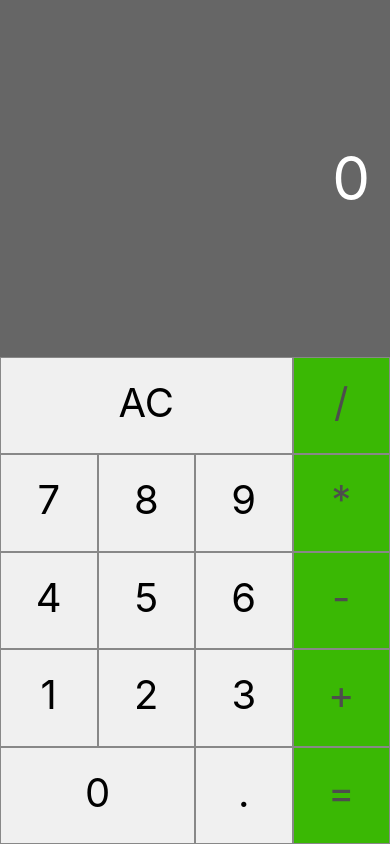
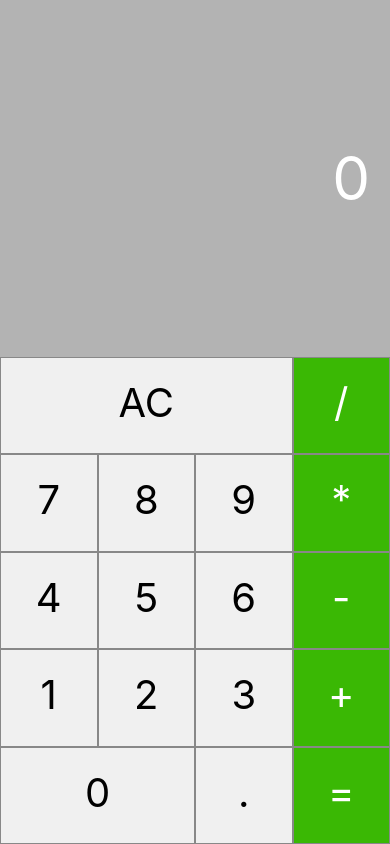
Before and after one commit to hirvin-faria/app_calculadora, a React Native app: screen / in a window 390 px wide. Built offline with nearby package versions, Linux system fonts and the light colour scheme.

Commit message:
Alterando cores da calculadora

```diff
--- a/src/components/Button.js
+++ b/src/components/Button.js
@@ -18,7 +18,8 @@ const styles = StyleSheet.create({
         borderColor: '#888',
     },
     operationButton: {
-        color: '#4d4d4d',
+        // color: '#4d4d4d',
+        color: '#FFF',
         backgroundColor: '#3ab804'
     },
     buttonDouble: {
--- a/src/components/Display.js
+++ b/src/components/Display.js
@@ -10,7 +10,7 @@ const styles = StyleSheet.create({
         flex: 1,
         padding: 20,
         justifyContent: 'center',
-        backgroundColor: 'rgba(0,0,0,0.6)',
+        backgroundColor: '#b3b3b3',
         alignItems: 'flex-end',
     },
     displayValue: {
```
